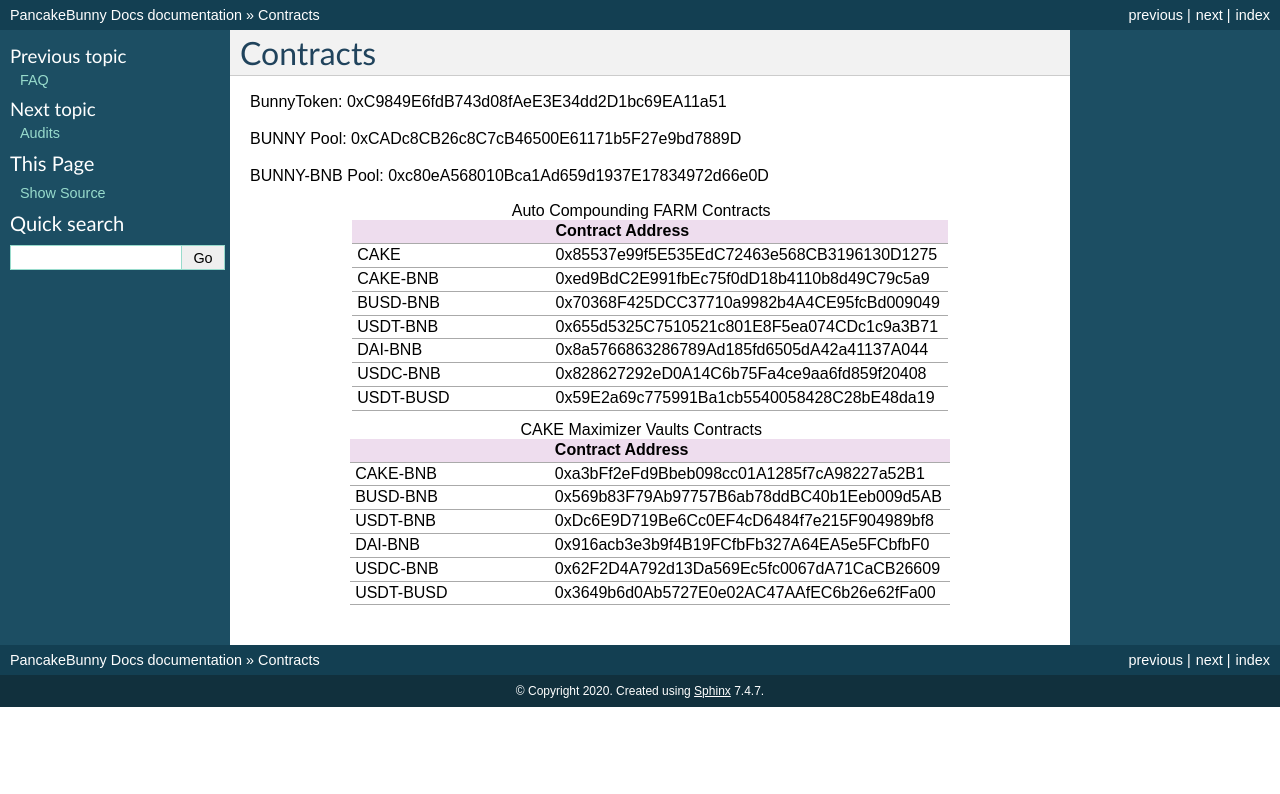
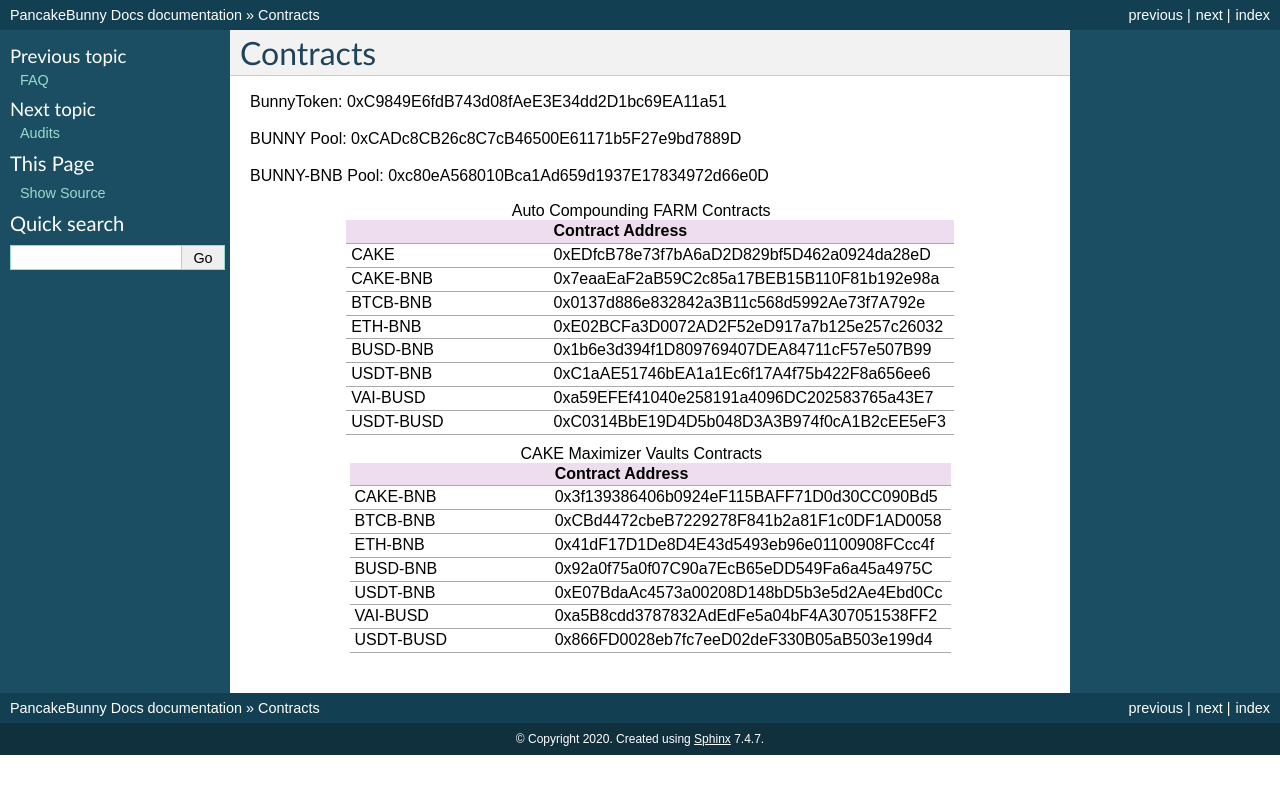
Before and after one commit to DefiEnginner/BannyFinance, a Sphinx documentation site: the page built from docs/contracts.rst, in a window 1280 px wide. Shown: the top 794 px of the page. Built offline with Sphinx 7.4.7, drawn with Linux system fonts in a browser that asks for light colours.

Commit message:
wiki contract update

```diff
--- a/docs/contracts.rst
+++ b/docs/contracts.rst
@@ -15,19 +15,21 @@
    * -
      - Contract Address
    * - CAKE
-     - 0x85537e99f5E535EdC72463e568CB3196130D1275
+     - 0xEDfcB78e73f7bA6aD2D829bf5D462a0924da28eD
    * - CAKE-BNB
-     - 0xed9BdC2E991fbEc75f0dD18b4110b8d49C79c5a9
+     - 0x7eaaEaF2aB59C2c85a17BEB15B110F81b192e98a
+   * - BTCB-BNB
+     - 0x0137d886e832842a3B11c568d5992Ae73f7A792e
+   * - ETH-BNB
+     - 0xE02BCFa3D0072AD2F52eD917a7b125e257c26032
    * - BUSD-BNB
-     - 0x70368F425DCC37710a9982b4A4CE95fcBd009049
+     - 0x1b6e3d394f1D809769407DEA84711cF57e507B99
    * - USDT-BNB
-     - 0x655d5325C7510521c801E8F5ea074CDc1c9a3B71
-   * - DAI-BNB
-     - 0x8a5766863286789Ad185fd6505dA42a41137A044
-   * - USDC-BNB
-     - 0x828627292eD0A14C6b75Fa4ce9aa6fd859f20408
+     - 0xC1aAE51746bEA1a1Ec6f17A4f75b422F8a656ee6
+   * - VAI-BUSD
+     - 0xa59EFEf41040e258191a4096DC202583765a43E7
    * - USDT-BUSD
-     - 0x59E2a69c775991Ba1cb5540058428C28bE48da19
+     - 0xC0314BbE19D4D5b048D3A3B974f0cA1B2cEE5eF3
 
 .. list-table:: CAKE Maximizer Vaults Contracts
    :widths: 20 40
@@ -36,14 +38,16 @@
    * -
      - Contract Address
    * - CAKE-BNB
-     - 0xa3bFf2eFd9Bbeb098cc01A1285f7cA98227a52B1
+     - 0x3f139386406b0924eF115BAFF71D0d30CC090Bd5
+   * - BTCB-BNB
+     - 0xCBd4472cbeB7229278F841b2a81F1c0DF1AD0058
+   * - ETH-BNB
+     - 0x41dF17D1De8D4E43d5493eb96e01100908FCcc4f
    * - BUSD-BNB
-     - 0x569b83F79Ab97757B6ab78ddBC40b1Eeb009d5AB
+     - 0x92a0f75a0f07C90a7EcB65eDD549Fa6a45a4975C
    * - USDT-BNB
-     - 0xDc6E9D719Be6Cc0EF4cD6484f7e215F904989bf8
-   * - DAI-BNB
-     - 0x916acb3e3b9f4B19FCfbFb327A64EA5e5FCbfbF0
-   * - USDC-BNB
-     - 0x62F2D4A792d13Da569Ec5fc0067dA71CaCB26609
+     - 0xE07BdaAc4573a00208D148bD5b3e5d2Ae4Ebd0Cc
+   * - VAI-BUSD
+     - 0xa5B8cdd3787832AdEdFe5a04bF4A307051538FF2
    * - USDT-BUSD
-     - 0x3649b6d0Ab5727E0e02AC47AAfEC6b26e62fFa00
+     - 0x866FD0028eb7fc7eeD02deF330B05aB503e199d4
```
Also changed, not shown: 2 other files.
